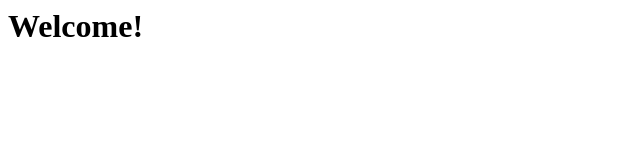
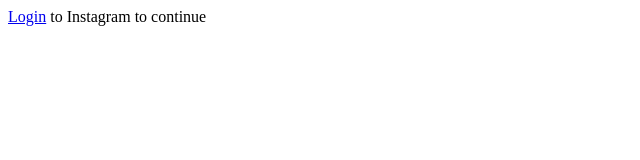
Before and after one commit to fedejordan/instagram-followers-checker, a website: page index.html in a window 1280 px wide. Shown: the whole page, without its empty margins (0-640 px from the left). Drawn offline with Linux system fonts and the light colour scheme.

Commit message:
check code

```diff
--- a/index.html
+++ b/index.html
@@ -1 +1,5 @@
-<h1>Welcome!</h1>
+<html>
+<body>
+    <a href="https://api.instagram.com/oauth/authorize?client_id=1205110603158287&redirect_uri=https://instagram-followers-checker.herokuapp.com/auth&scope=user_profile,user_media&response_type=code">Login</a> to Instagram to continue
+</body>
+</html>
--- a/index.js
+++ b/index.js
@@ -13,6 +13,8 @@
 })
 
 app.get('/auth', function (request, response){
+  const code = req.query.code;
+  console.log('code: ' + code)
   response.sendFile(path.resolve(__dirname, '', 'auth.html'))
 })
 
```
